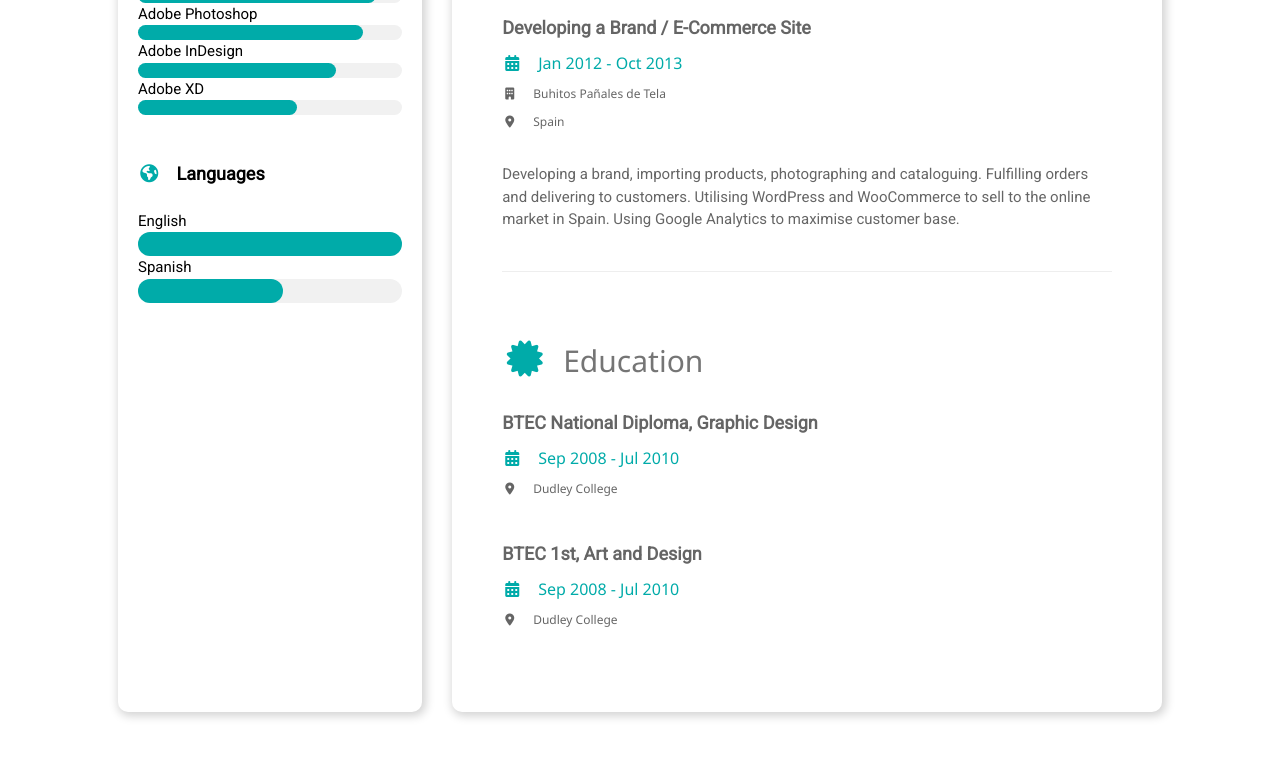
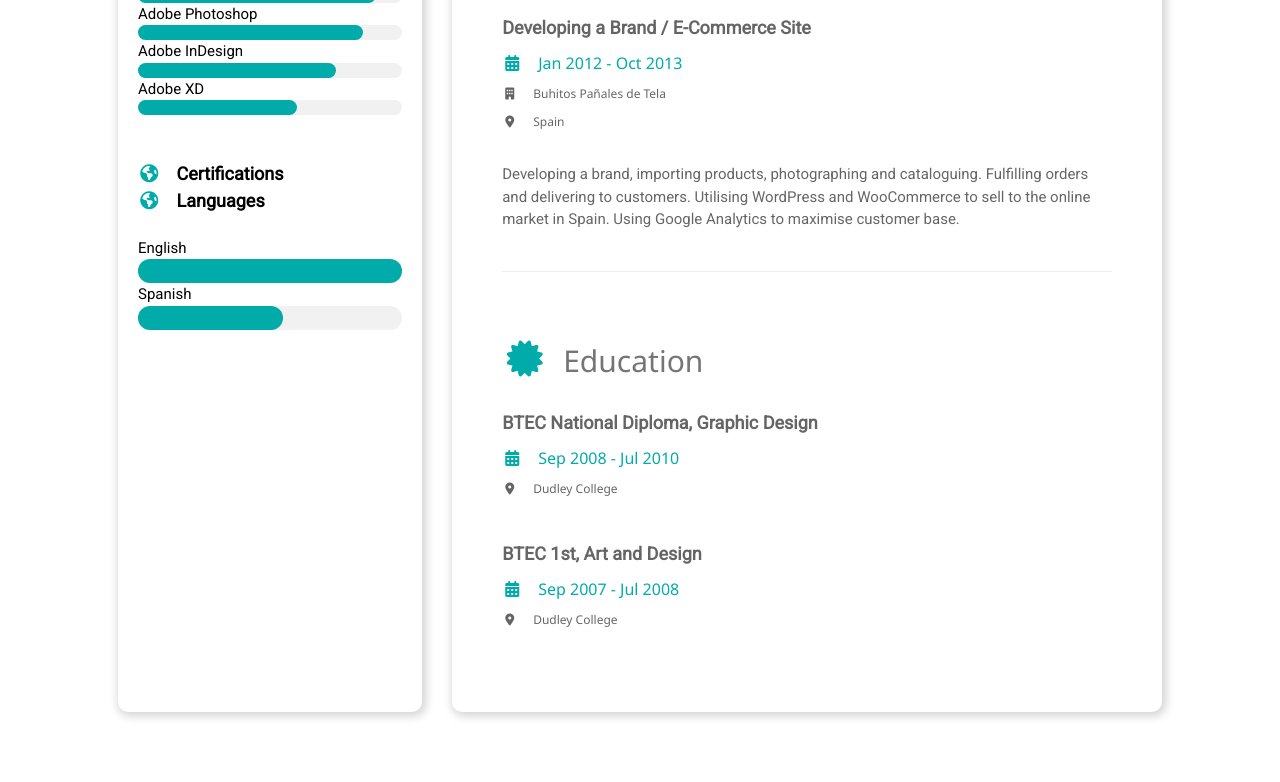
Before and after one commit to d31a/cv, a plain HTML site: page resume.html in a window 1280 px wide. Shown: the part 810-1592 px from the top of the page. Drawn offline with nearby package versions, Linux system fonts and the light colour scheme.

```diff
--- a/resume.html
+++ b/resume.html
@@ -96,6 +96,7 @@
                         </div>
           <br>
           <br>
+            <p class="w3-large w3-text-theme"><b><i class="fa fa-globe fa-fw w3-margin-right w3-text-win8-teal"></i>Certifications</b></p>
             <p class="w3-large w3-text-theme"><b><i class="fa fa-globe fa-fw w3-margin-right w3-text-win8-teal"></i>Languages</b></p>
             <br><p>English</p>
             <div class="w3-light-grey w3-round-xlarge">
@@ -142,7 +143,7 @@
                 <h6 class="w3-opacity w3-small"><i class="fa fa-location-dot fa-fw w3-margin-right"></i>Dudley College </h6>
                 <br>
                   <h5 class="w3-opacity"><b>BTEC 1st, Art and Design</b></h5>
-                  <h6 class="w3-text-win8-teal"><i class="fa fa-calendar fa-fw w3-margin-right"></i>Sep 2008 - Jul 2010</span></h6>
+                  <h6 class="w3-text-win8-teal"><i class="fa fa-calendar fa-fw w3-margin-right"></i>Sep 2007 - Jul 2008</span></h6>
                   <h6 class="w3-opacity w3-small"><i class="fa fa-location-dot fa-fw w3-margin-right"></i>Dudley College </h6>
                   <br>
 
```
